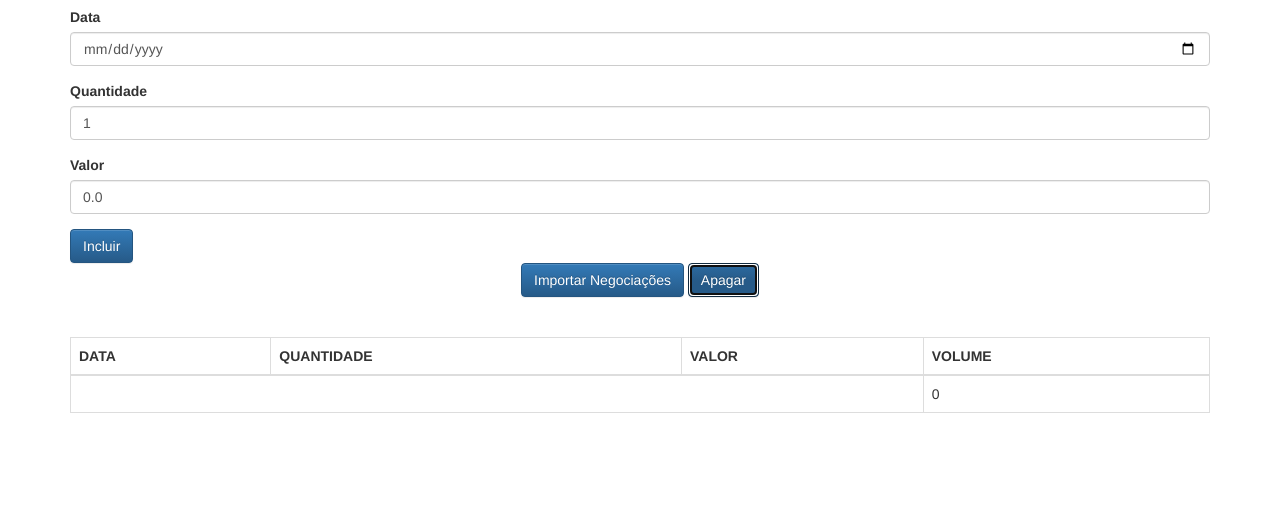
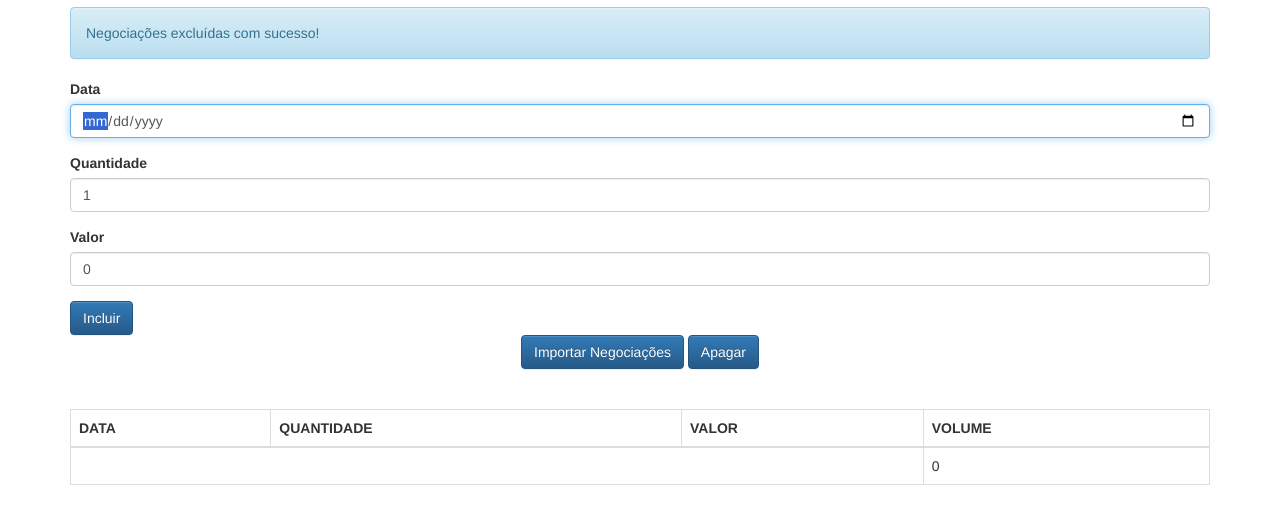
Before and after one commit to PereiraFelipeSilva/alura-ES6, a plain HTML site: page ES6/client/index.html in a window 1280 px wide. Both pictures are taken after a click on the button "Apagar". Shown: the part 63-586 px from the top of the page. Drawn offline with Linux system fonts and the light colour scheme.

Commit message:
criação do método esvazia() na classe ListaNegociacoes

```diff
--- a/ES6/client/index.html
+++ b/ES6/client/index.html
@@ -37,7 +37,7 @@
             <button class="btn btn-primary text-center" type="button">
                 Importar Negociações
             </button>
-            <button class="btn btn-primary text-center" type="button">
+            <button class="btn btn-primary text-center" type="button" onclick="negociacaoController.apaga()">
                 Apagar
             </button>
         </div>
--- a/ES6/client/js/app/controllers/NegociacaoController.js
+++ b/ES6/client/js/app/controllers/NegociacaoController.js
@@ -30,6 +30,16 @@ class NegociacaoController {
       this._limpaFormulario();
    }
 
+   apaga(){
+
+      this._listaNegociacoes.esvazia();
+      this._negociacoesView.update(this._listaNegociacoes);
+
+      this._mensagem.texto = 'Negociações excluídas com sucesso!';
+      this._mensagemView.update(this._mensagem);
+      this._limpaFormulario();
+   }
+
    _criaNegociacao(){
 
       return new Negociacao(
--- a/ES6/client/js/app/models/ListaNegociacoes.js
+++ b/ES6/client/js/app/models/ListaNegociacoes.js
@@ -14,4 +14,9 @@ class ListaNegociacoes{
 
       return [].concat(this._negociacoes);
    };
+
+   esvazia(){
+
+      this._negociacoes = [];
+   };
 };
--- /dev/null
+++ b/Exercicios/index.html
@@ -0,0 +1,13 @@
+<!DOCTYPE html>
+<html lang="pt-BR">
+<head>
+   <meta charset="UTF-8">
+   <meta name="viewport" content="width=device-width, initial-scale=1.0">
+   <meta http-equiv="X-UA-Compatible" content="ie=edge">
+   <title>Document</title>
+</head>
+<body>
+
+   <script src="index.js"></script>
+</body>
+</html>
```
Also changed, not shown: Exercicios/index.js (added, +8 -0 lines).
